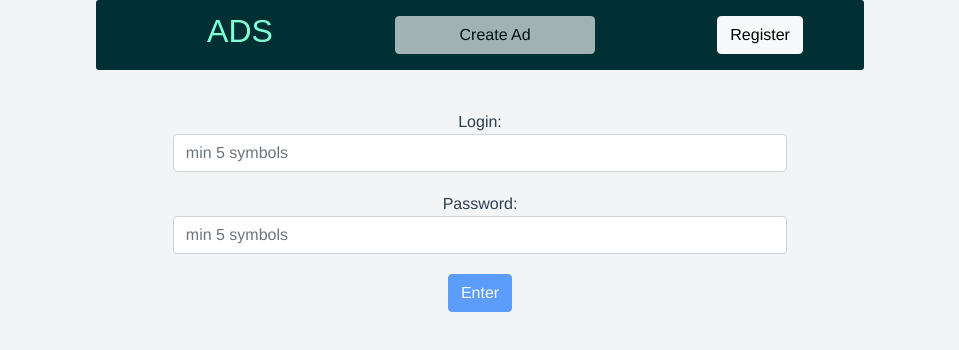
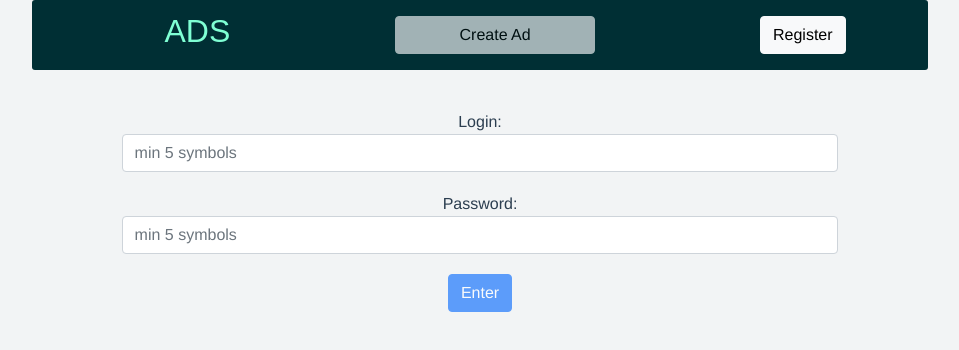
Before and after one commit to Igbin/Ads-Project, a Vue app: page / in a window 1280 px wide. Shown: the top 350 px of the page, without its empty margins (160-1119 px from the left). Built offline with nearby package versions, Linux system fonts and the light colour scheme.

Commit message:
fixed critical bug

```diff
--- a/src/components/AdItem.vue
+++ b/src/components/AdItem.vue
@@ -82,7 +82,7 @@ export default {
     };
   },
   beforeRouteEnter (to, from, next) {
-    if (from.fullPath === '/') alert('loggin at first') || next({path: '/'});
+    from.fullPath !== '/' ? next() : alert('loggin at first') || next({path: '/'});
   },
   async mounted() {
     const res = await fetch(
@@ -139,6 +139,7 @@ export default {
   margin: 10% auto;
   padding: 50px;
   width: 70%;
+  min-width: 663px;
   background: #fff;
   border-radius: 5px;
   text-align: initial;
--- a/src/components/Login.vue
+++ b/src/components/Login.vue
@@ -62,7 +62,7 @@ export default {
 
 <style>
 .wrapper {
-    width: 60%;
+    width: 70%;
     margin: 0 auto;
 }
 
--- a/src/components/Main.vue
+++ b/src/components/Main.vue
@@ -141,7 +141,7 @@ export default {
 }
 
 .wrapper {
-    width: 60%;
+    width: 70%;
     min-width: 663px;
     margin: 0 auto;
 }
```
